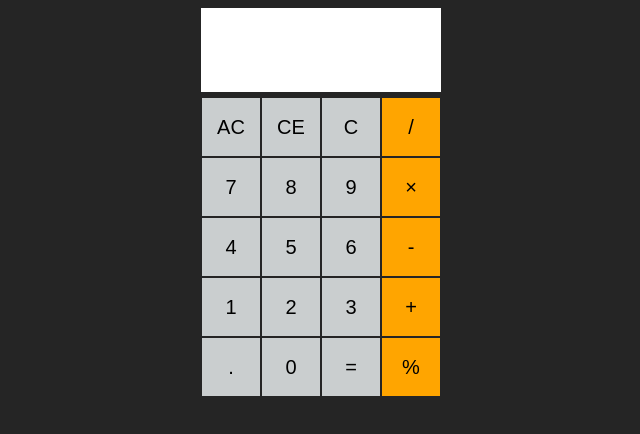
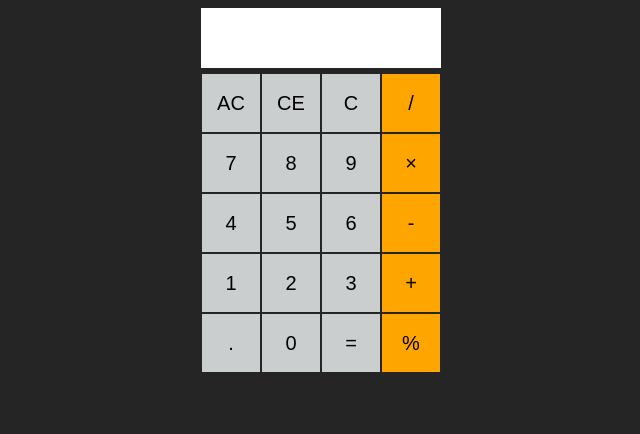
Before and after one commit to ilonacodes/Calculator, a plain HTML site: page index.html in a window 1280 px wide. Shown: the whole page, without its empty margins (119-759 px from the left). Drawn offline with Linux system fonts and the light colour scheme.

Commit message:
Fix input form

```diff
--- a/src/index.css
+++ b/src/index.css
@@ -55,7 +55,7 @@ button:hover {
 
 #input {
     background-color: #fff;
-    height: 10.5vh;
+    height: 60px;
     width: 240px;
     margin-bottom: 5px;
     color: #000;
```
